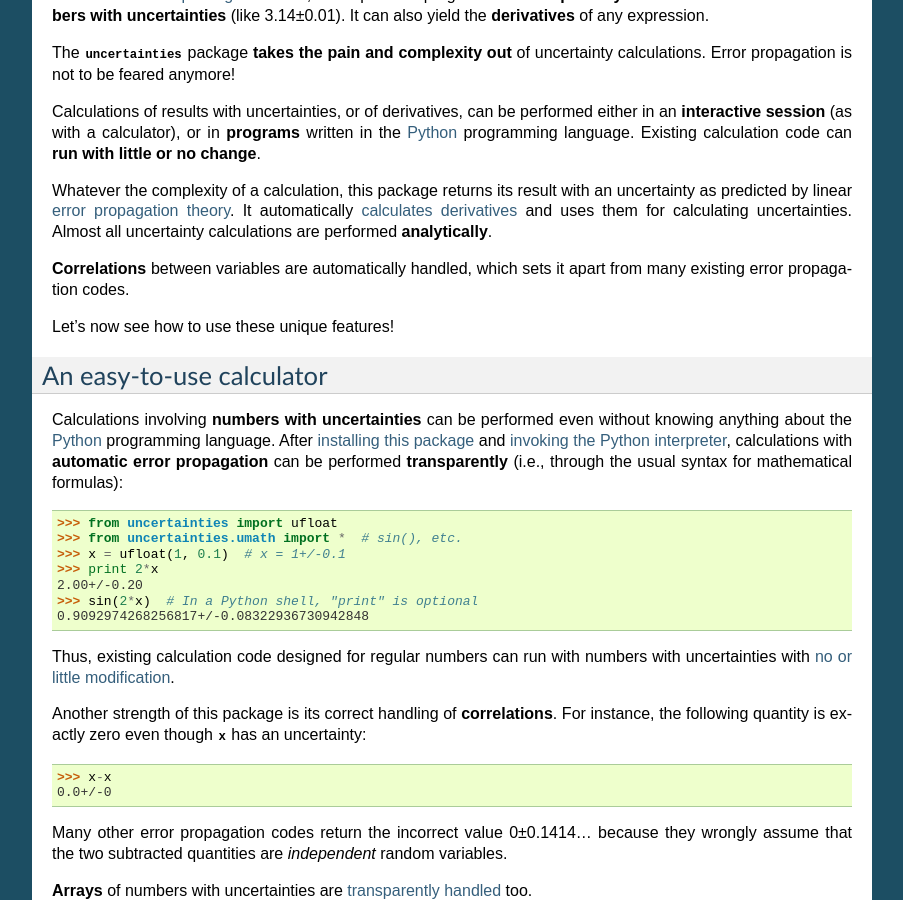
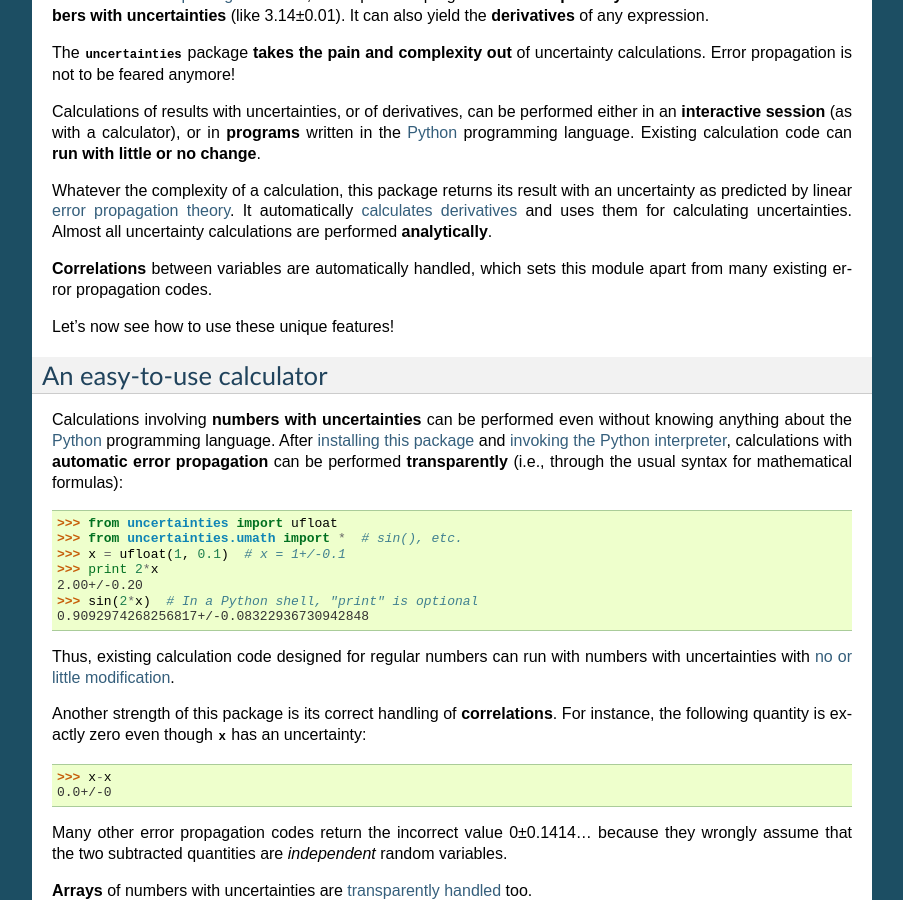
Before and after one commit to lmfit/uncertainties, a Sphinx documentation site: the page built from doc/index.rst, in a window 1280 px wide and 900 px high, scrolled down 466 px. Shown: the whole window, without its empty margins (198-1101 px from the left). Built offline with Sphinx 7.4.7, drawn with Linux system fonts in a browser that asks for light colours; the version number is read from the project's files by our own code.

Commit message:
Subject not present in previous sentence: fixed.

```diff
--- a/doc/index.rst
+++ b/doc/index.rst
@@ -28,7 +28,7 @@ and uses them for calculating uncertainties. Almost all uncertainty
 calculations are performed **analytically**.
 
 **Correlations** between variables are automatically handled, which
-sets it apart from many existing error propagation codes.
+sets this module apart from many existing error propagation codes.
 
 Let's now see how to use these unique features!
 
```
